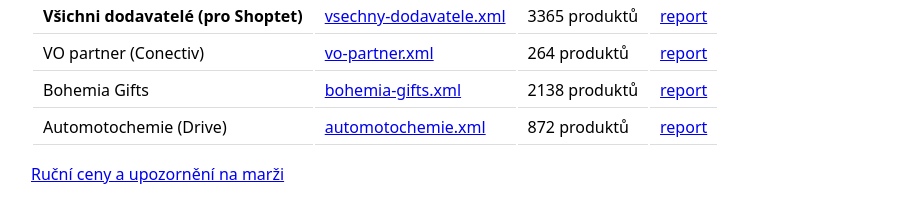
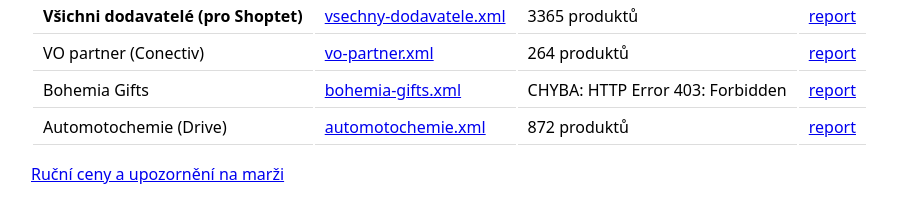
Before and after one commit to RobinEngelhart/pm-shop-feedy, a plain HTML site: page docs/index.html in a window 1280 px wide. Shown: the part 144-366 px from the top of the page, without its empty margins (179-1076 px from the left). Drawn offline with Linux system fonts and the light colour scheme.

Commit message:
Aktualizace feedů 2026-11-17 15:57 UTC

```diff
--- a/docs/index.html
+++ b/docs/index.html
@@ -1 +1 @@
-<!doctype html><meta charset='utf-8'><title>P+M shop – feedy</title><style>body{font-family:system-ui,sans-serif;max-width:860px;margin:40px auto;padding:0 16px}td,th{padding:6px 10px;border-bottom:1px solid #ddd;text-align:left}</style><h1>P+M shop – převedené feedy pro Shoptet</h1><table><tr><th>Dodavatel</th><th>Feed pro Shoptet</th><th>Stav</th><th></th></tr><tr><td><b>Všichni dodavatelé (pro Shoptet)</b></td><td><a href='vsechny-dodavatele.xml'>vsechny-dodavatele.xml</a></td><td>3365 produktů</td><td><a href='vsechny-dodavatele-report.txt'>report</a></td></tr><tr><td>VO partner (Conectiv)</td><td><a href='vo-partner.xml'>vo-partner.xml</a></td><td>264 produktů</td><td><a href='vo-partner-report.txt'>report</a></td></tr><tr><td>Bohemia Gifts</td><td><a href='bohemia-gifts.xml'>bohemia-gifts.xml</a></td><td>2138 produktů</td><td><a href='bohemia-gifts-report.txt'>report</a></td></tr><tr><td>Automotochemie (Drive)</td><td><a href='automotochemie.xml'>automotochemie.xml</a></td><td>872 produktů</td><td><a href='automotochemie-report.txt'>report</a></td></tr></table><p><a href='rucni-ceny-report.txt'>Ruční ceny a upozornění na marži</a></p>
+<!doctype html><meta charset='utf-8'><title>P+M shop – feedy</title><style>body{font-family:system-ui,sans-serif;max-width:860px;margin:40px auto;padding:0 16px}td,th{padding:6px 10px;border-bottom:1px solid #ddd;text-align:left}</style><h1>P+M shop – převedené feedy pro Shoptet</h1><table><tr><th>Dodavatel</th><th>Feed pro Shoptet</th><th>Stav</th><th></th></tr><tr><td><b>Všichni dodavatelé (pro Shoptet)</b></td><td><a href='vsechny-dodavatele.xml'>vsechny-dodavatele.xml</a></td><td>3365 produktů</td><td><a href='vsechny-dodavatele-report.txt'>report</a></td></tr><tr><td>VO partner (Conectiv)</td><td><a href='vo-partner.xml'>vo-partner.xml</a></td><td>264 produktů</td><td><a href='vo-partner-report.txt'>report</a></td></tr><tr><td>Bohemia Gifts</td><td><a href='bohemia-gifts.xml'>bohemia-gifts.xml</a></td><td>CHYBA: HTTP Error 403: Forbidden</td><td><a href='bohemia-gifts-report.txt'>report</a></td></tr><tr><td>Automotochemie (Drive)</td><td><a href='automotochemie.xml'>automotochemie.xml</a></td><td>872 produktů</td><td><a href='automotochemie-report.txt'>report</a></td></tr></table><p><a href='rucni-ceny-report.txt'>Ruční ceny a upozornění na marži</a></p>
```
Also changed, not shown: docs/rucni-ceny-report.txt.
